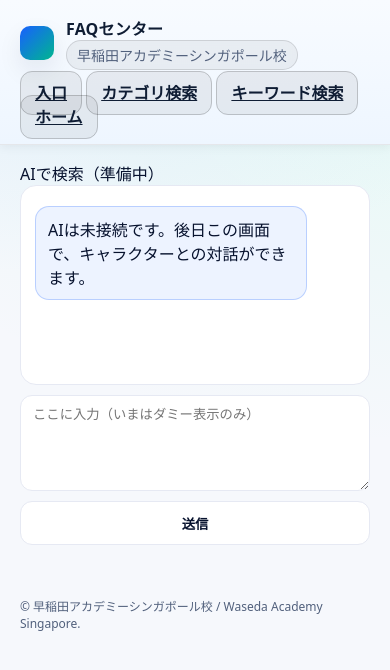
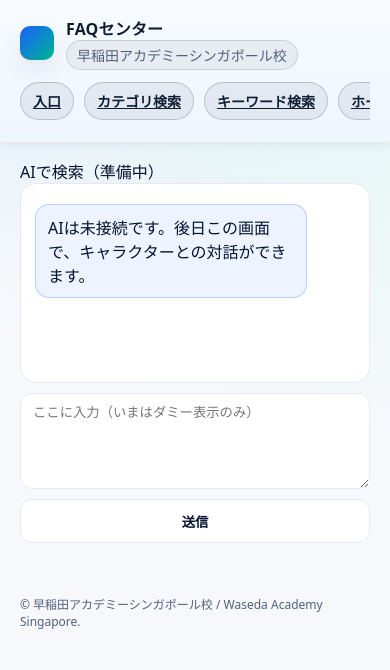
Before and after one commit to hazamayurinoki999/waseaca-faq, a plain HTML site: page ai.html in a window 390 px wide. Drawn offline with Linux system fonts and the light colour scheme.

Commit message:
Update app.css

```diff
--- a/assets/app.css
+++ b/assets/app.css
@@ -173,3 +173,80 @@
   .composer{ flex-direction:column; align-items:stretch; }
   .composer .btn{ width:100%; }
 }
+/* ===== Header nav（入口/キーワード/AI/ホーム）— スマホ安定＋強いホバー ===== */
+
+/* デスクトップ基準 */
+.foot-actions{
+  display:flex;
+  gap:10px;
+  align-items:center;
+  flex-wrap:wrap;
+}
+.foot-actions .btn{
+  white-space:nowrap;                /* 改行させない */
+  border-radius:999px;
+}
+
+/* ホバー／フォーカスを強調（ヘッダー内だけ） */
+.header .foot-actions .btn.ghost{
+  background:rgba(0,0,0,.06);
+  border-color:rgba(0,0,0,.18);
+  color:#0f1d34;
+  transition:
+    transform .15s ease,
+    box-shadow .2s ease,
+    background-color .15s ease,
+    border-color .15s ease;
+}
+.header .foot-actions .btn.ghost:hover,
+.header .foot-actions .btn.ghost:focus-visible{
+  background:rgba(0,0,0,.12);
+  border-color:rgba(0,0,0,.25);
+  box-shadow:0 3px 14px rgba(0,0,0,.16);
+  transform:translateY(-1px) scale(1.02);
+  outline:2px solid rgba(30,102,255,.35);
+  outline-offset:2px;
+}
+.header .foot-actions .btn.ghost:active{
+  transform:translateY(0) scale(.98);
+  box-shadow:0 1px 6px rgba(0,0,0,.12) inset;
+}
+
+/* “今いるページ”を常時強調（HTML側で aria-current="page" or .is-active を付与） */
+.header .foot-actions .btn.ghost.is-active,
+.header .foot-actions .btn.ghost[aria-current="page"]{
+  background:linear-gradient(135deg, var(--brand-blue), var(--brand-green));
+  color:#081422;
+  border-color:transparent;
+  box-shadow:0 6px 18px rgba(30,102,255,.28);
+}
+
+/* スマホ：ブランドを上段、ナビは横スクロールのチップ列に */
+@media (max-width: 720px){
+  .header .bar{ align-items:flex-start; gap:8px; }
+  .brand{ min-width:0; }
+
+  .site-note{
+    max-width:65vw;
+    white-space:nowrap;
+    overflow:hidden;
+    text-overflow:ellipsis;
+  }
+
+  .foot-actions{
+    order:2;
+    width:100%;
+    flex-wrap:nowrap;               /* 折り返さず横並び */
+    overflow-x:auto;
+    -webkit-overflow-scrolling:touch;
+    padding:4px 0 6px;
+    scrollbar-width:none;
+  }
+  .foot-actions::-webkit-scrollbar{ display:none; }
+
+  .foot-actions .btn{
+    flex:0 0 auto;
+    font-size:14px;
+    padding:8px 12px;
+  }
+}
```
